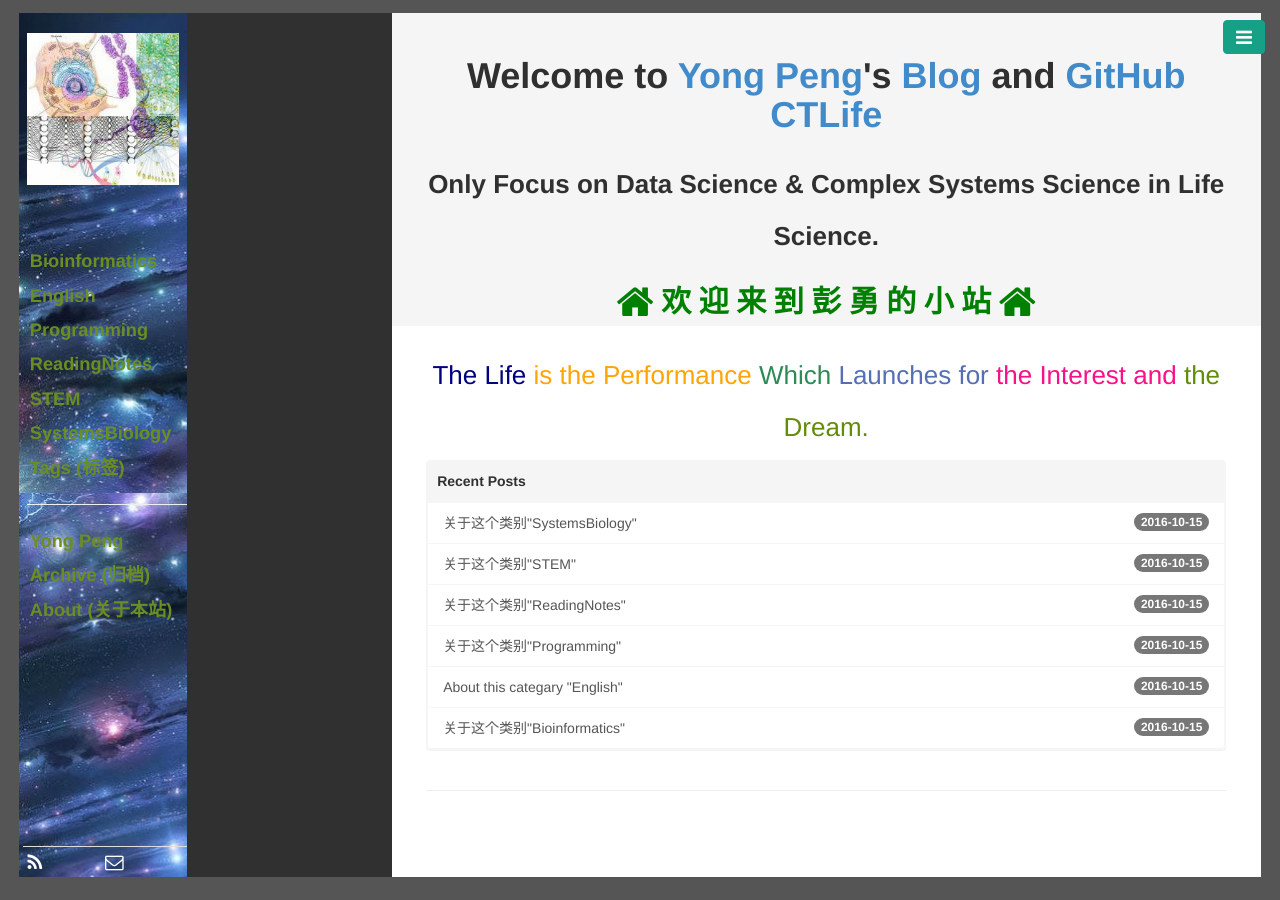
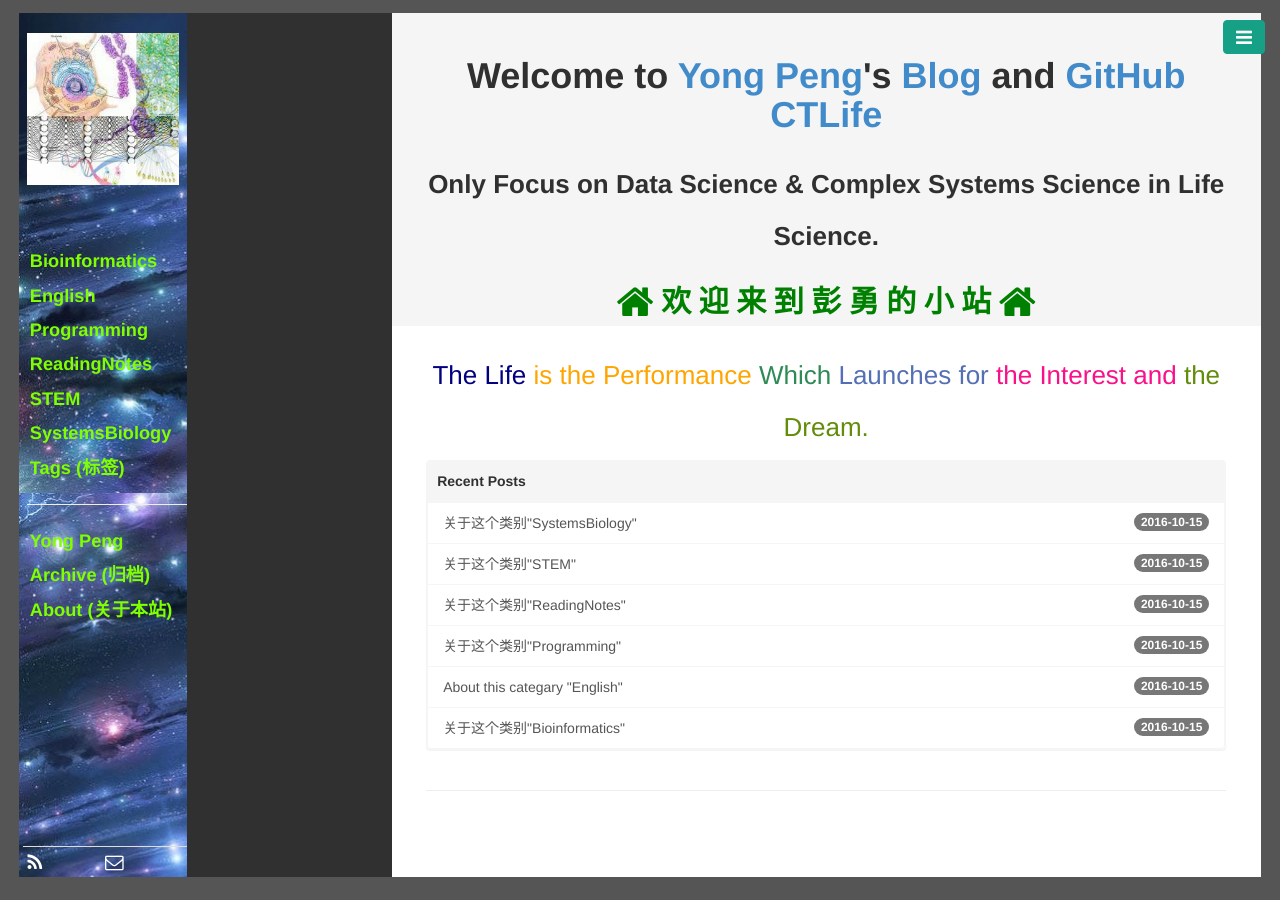
Before and after one commit to CTLife/CTLife.github.io, a Jekyll site: the page built from index.html, in a window 1280 px wide. Built offline with Jekyll 4.4.1, drawn with Linux system fonts in a browser that asks for light colours; Markdown is read by kramdown in place of the engine named in the settings; the list of posts is cut into pages by our own code.

Commit message:
Update base.css

```diff
--- a/public/css/base.css
+++ b/public/css/base.css
@@ -35,7 +35,7 @@ body, html {
   padding-left: 0px;
   padding-right: 0px;
   border-radius: 0px;
-  color: #6B8E23;
+  color: #7FFF00;
   font-weight: bolder;
   font-size: 130%;
   padding: 2%   2%;
```
